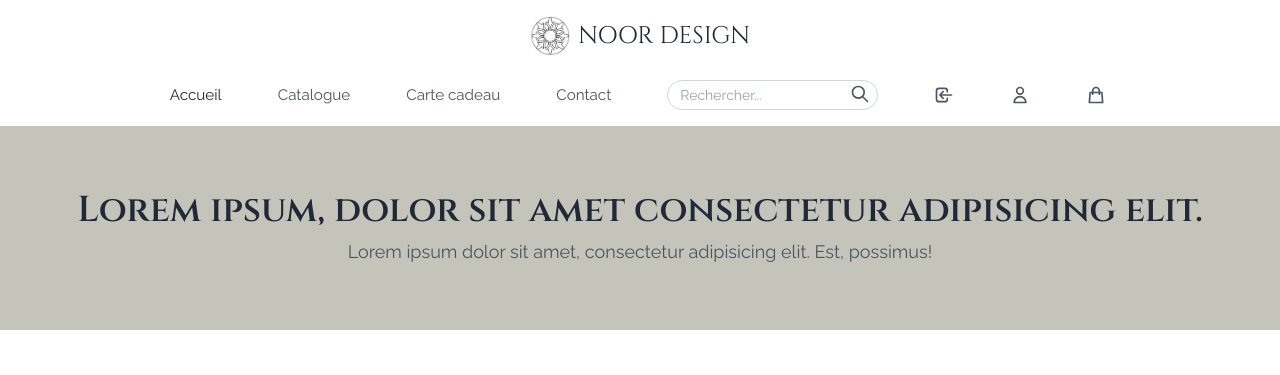
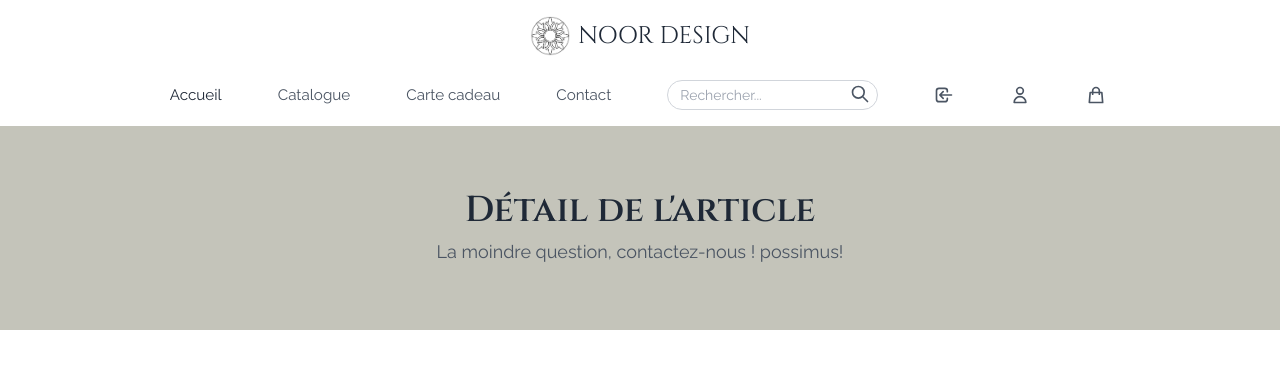
Before and after one commit to stephen-ins/Project-Noor-Design, a Symfony app: template templates/app/produit.html.twig in a window 1280 px wide. Shown: the top 375 px of the page. Run offline with Twig, Linux system fonts and the light colour scheme; the template is opened without the code that fills it, so the values that code supplies are empty; some libraries are stand-ins or nearby versions.

Commit message:
update detail produit

```diff
--- a/templates/app/produit.html.twig
+++ b/templates/app/produit.html.twig
@@ -12,10 +12,10 @@
 	<div class="color-bg-header py-16">
 		<div class="container mx-auto px-6 text-center">
 			<h1 class="text-4xl font-semibold text-gray-800 mb-2">
-				Lorem ipsum, dolor sit amet consectetur adipisicing elit.
+		Détail de l'article
 			</h1>
 			<p class="text-lg text-gray-600">
-				Lorem ipsum dolor sit amet, consectetur adipisicing elit. Est,
+				La moindre question, contactez-nous !
 																																																																																																																																																				          possimus!
 			</p>
 		</div>
```
